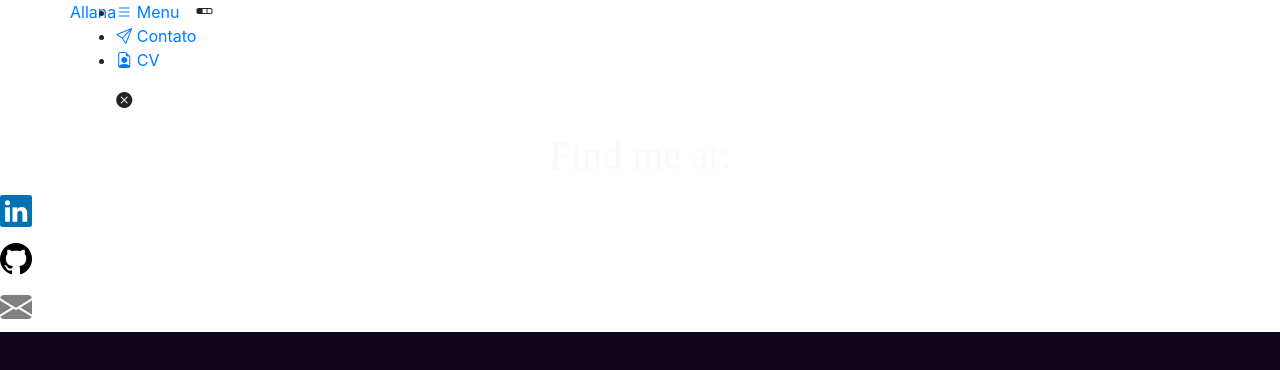
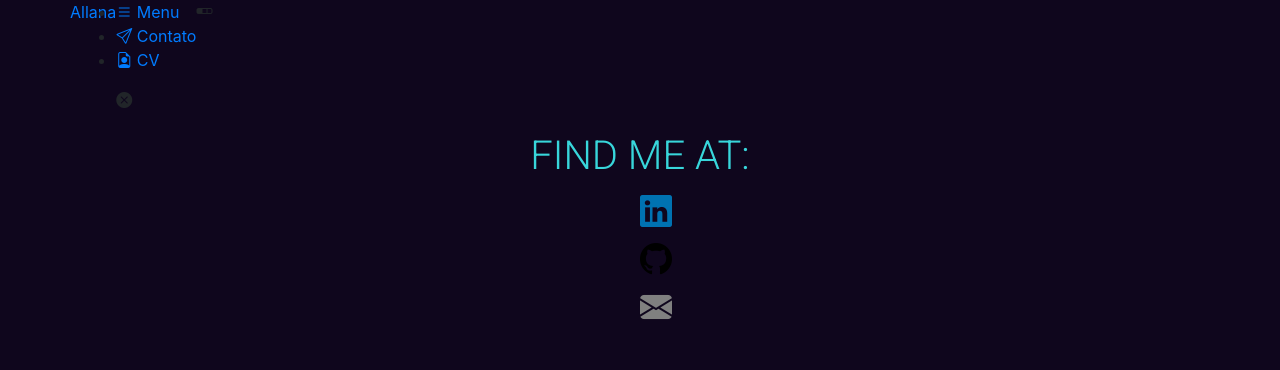
Before and after one commit to allana-tb/allana-tb.github.io, a plain HTML site: page contato.html in a window 1280 px wide. Drawn offline with nearby package versions, Linux system fonts and the light colour scheme.

Commit message:
Changes in contato html and css
Linked to main page
Corrected background color
Centered elements

```diff
--- a/contato.css
+++ b/contato.css
@@ -11,7 +11,7 @@
     --hue-color: rgba(15, 6, 29, 1);
 
     --first-color: ;
-    --body-color: #FFF;
+    --body-color: rgba(30, 13, 58, 0.726);
     --container-color: rgba(30, 13, 58, 0.726);
 
     /* ------------ Font and typography --------------------*/
@@ -26,10 +26,24 @@
 
 h1{
 	padding-top: 20px;
-	color: rgb(250, 250, 250);
+	color: rgb(56, 214, 219);
+    font-weight: bolder;
 	position: flex;
 	float: center;
-	font-family: Montserrat;
+	font-family: Roboto;
+}
+
+main{
+    background-color: rgba(15, 6, 29, 1);
+}
+
+header{
+    background-color: rgba(15, 6, 29, 1)
+}
+
+#github{
+    position: flex;
+    float: center;
 }
 
 .btn-primary { background-color: rgb(255, 255, 255); }
--- a/contato.html
+++ b/contato.html
@@ -53,9 +53,9 @@
 
         <!--------======================= MAIN ==============================-->
         <main class= "main" id="main">
-            <h1 id="tittle" align="center">Find me at:</h1>
+            <h1 id="tittle" align="center">FIND ME AT:</h1>
 
-            <div id="nets" class="icon" style="font-size:xx-large; letter-spacing: 12px;">
+            <div id="nets" class="icon" style="font-size:xx-large; padding-left: 50%;">
              <a id = "linkedin" style="color: #0072b1;" href="https://www.linkedin.com/in/allanatavares/"><i class="bi bi-linkedin"></i></a><br>
              <a id = "github" style="color: #000000;" href="https://github.com/allana-tb"><i class="bi bi-github"></i></a><br>
              <a id = "email" style="color: grey;" href="mailto:allanatavaresb@gmail.com"><i class="bi bi-envelope-fill"></i></a><br>
```
Also changed, not shown: Index.html (+5 -4 lines).
